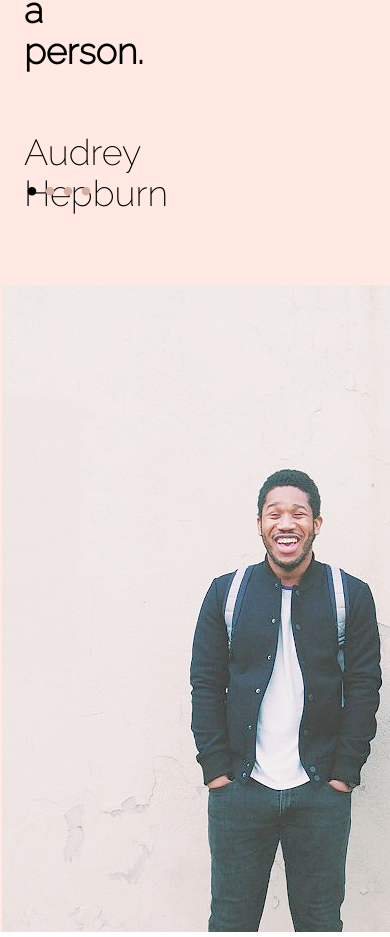
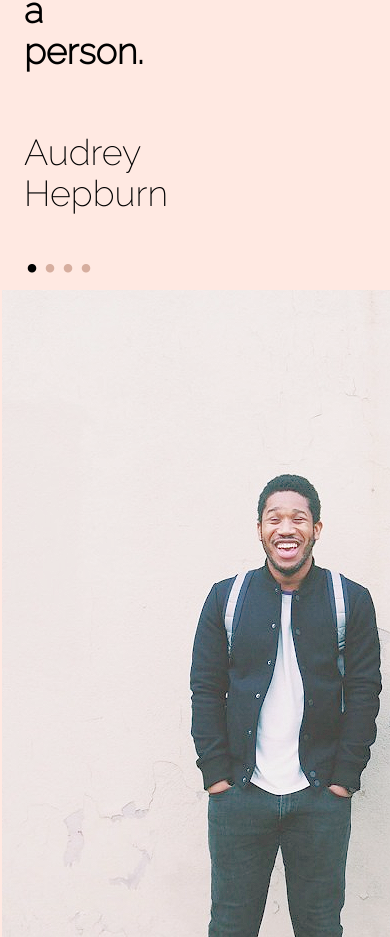
Before and after one commit to jeanToru/ProyectoWebII, a website: page index.html in a window 390 px wide. Shown: the part 3438-4375 px from the top of the page. Drawn offline with Linux system fonts and the light colour scheme.

Commit message:
Breackpoints

```diff
--- a/sass/breackpoint/_movil.scss
+++ b/sass/breackpoint/_movil.scss
@@ -1,4 +1,4 @@
-@media(max-width: 693px) {
+@media(max-width: 767px) {
 
   .tituloUp {
     @include fontSize(40px);
@@ -19,6 +19,12 @@
   .subContents {
     width: 99%;
     height: 200px;
+  }
+
+  .points2 {
+    margin-left: 11.75%;
+    margin-bottom: 0;
+    margin-top: -30.75%;
   }
 
   #content3 .buttom{
--- a/sass/breackpoint/_tablet.scss
+++ b/sass/breackpoint/_tablet.scss
@@ -1,4 +1,4 @@
-@media (max-width: 967px){
+@media (max-width: 1023px){
 
   .modal li a {
     @include fontSize(30px);
@@ -25,6 +25,13 @@
     height: 100%;
   }
 
+
+  .points2 {
+    margin-left: 11.75%;
+    margin-bottom: 0;
+    margin-top: -20.75%;
+  }
+
   #content4 h2 {
     @include fontSize(40px);
   }
--- a/sass/partials/_footer.scss
+++ b/sass/partials/_footer.scss
@@ -14,10 +14,11 @@
   color: $black;
   float: left;
   margin-right: 414px;
+  margin: 0 auto;
 }
 
 .contenidoFooter ul {
-  float: left;
+  float: right;
   margin-top: 0px;
   margin-bottom: 0px;
 }
@@ -25,4 +26,5 @@
 .contenidoFooter ul li {
   float: left;
   margin-left: 34px;
+  margin-bottom: 12px;
 }
--- a/sass/partials/_settings.scss
+++ b/sass/partials/_settings.scss
@@ -1,3 +1,8 @@
+body {
+  margin: 0 auto;
+}
+
+
 .wrapper{
   margin: 0 auto;
   max-width: 1600px;
```
Also changed, not shown: public/css/style.css.
